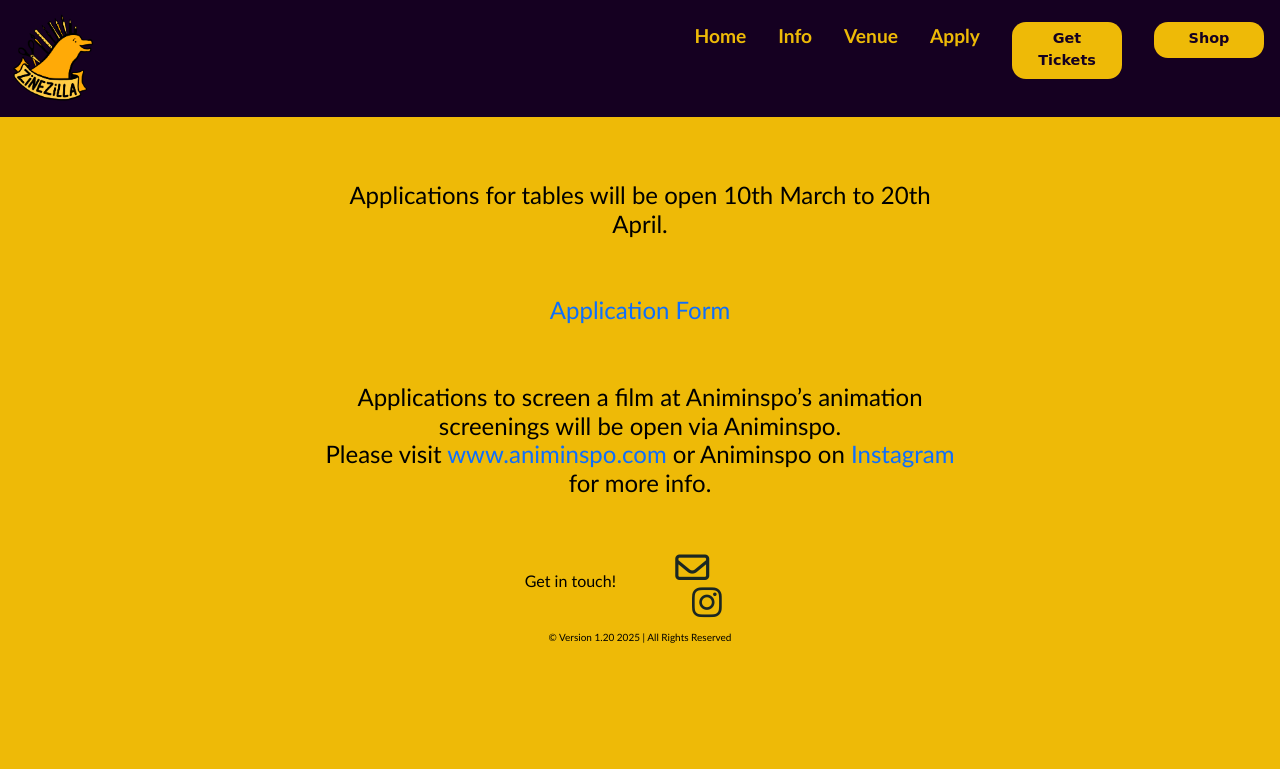
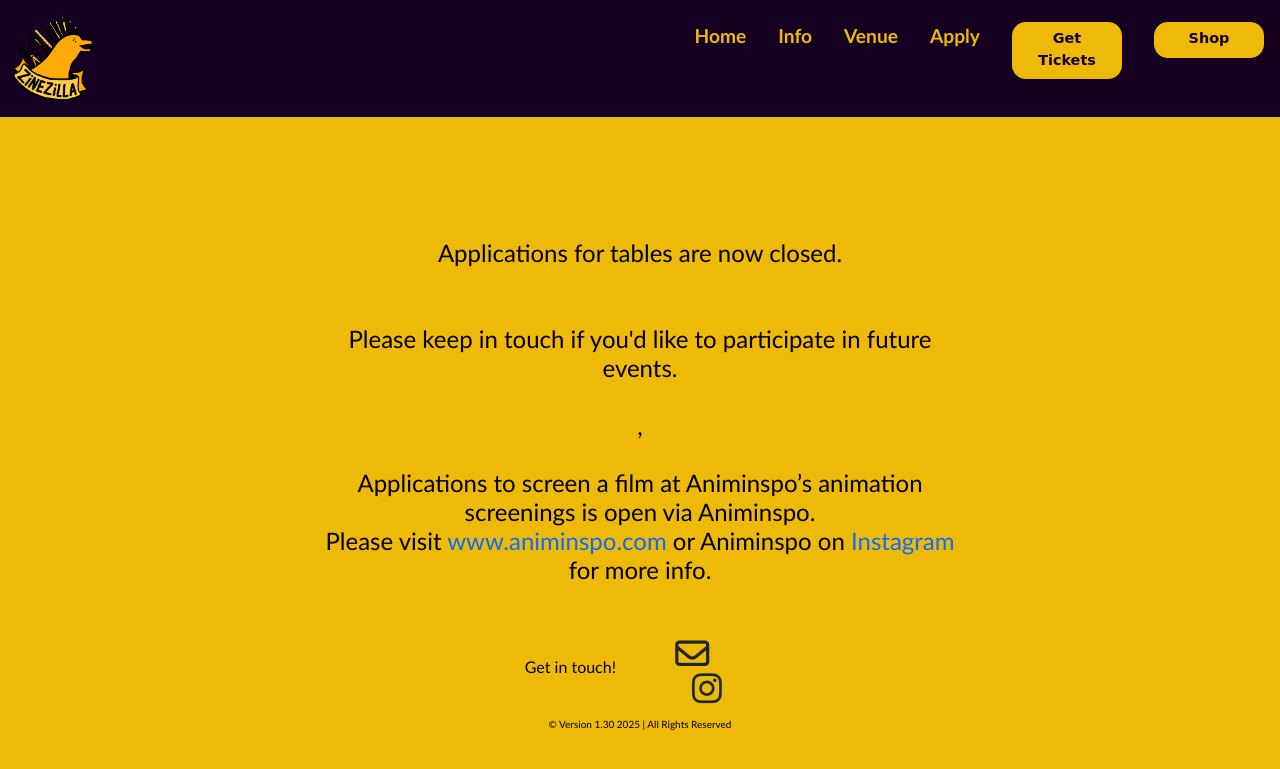
Before and after one commit to fajard01/zinezilla, a Jekyll site: the page built from _pages/apply.html, in a window 1280 px wide. Shown: the top 769 px of the page. Built offline with Jekyll 4.4.1, drawn with Linux system fonts in a browser that asks for light colours; cached includes are drawn as plain includes; nearby versions of some CDN libraries.

Commit message:
Close application

```diff
--- a/_includes/footer.html
+++ b/_includes/footer.html
@@ -10,6 +10,6 @@
 </div>
 <br>
 <div class="copyright centre-col">
-  <p class="copyright-text">© Version 1.20 2025 | All Rights Reserved</p>
+  <p class="copyright-text">© Version 1.30 2025 | All Rights Reserved</p>
 </div>
 <div class="empty"></div>
--- a/_pages/apply.html
+++ b/_pages/apply.html
@@ -5,13 +5,12 @@
 
 <div class="centre-col apply-col">
     <h4>
-        Applications for tables will be open 10th March to 20th April.
+        <br><br>
+        Applications for tables are now closed.
         <br><br><br>
-        <a href="https://docs.google.com/forms/d/e/1FAIpQLSdoNTicmS7O6nZZyavwXosq1WK7xd_7pcshtkXB-qDImxY0Xg/viewform?pli=1">
-            Application Form
-        </a>
-        <br><br>
-        <br>Applications to screen a film at Animinspo’s animation screenings will be open via Animinspo.
+        Please keep in touch if you'd like to participate in future events.
+        <br><br>,<br>
+        <br>Applications to screen a film at Animinspo’s animation screenings is open via Animinspo.
         <br>Please visit <a href="https://www.animinspo.com">www.animinspo.com</a> or Animinspo on <a href="https://www.instagram.com/animinspo_bristol/">Instagram</a> for more info.
         <br><br>
     </h4>
```
Also changed, not shown: _pages/info.html (+3 -6 lines), Gemfile.lock, img/applyfortables2.gif (added).
